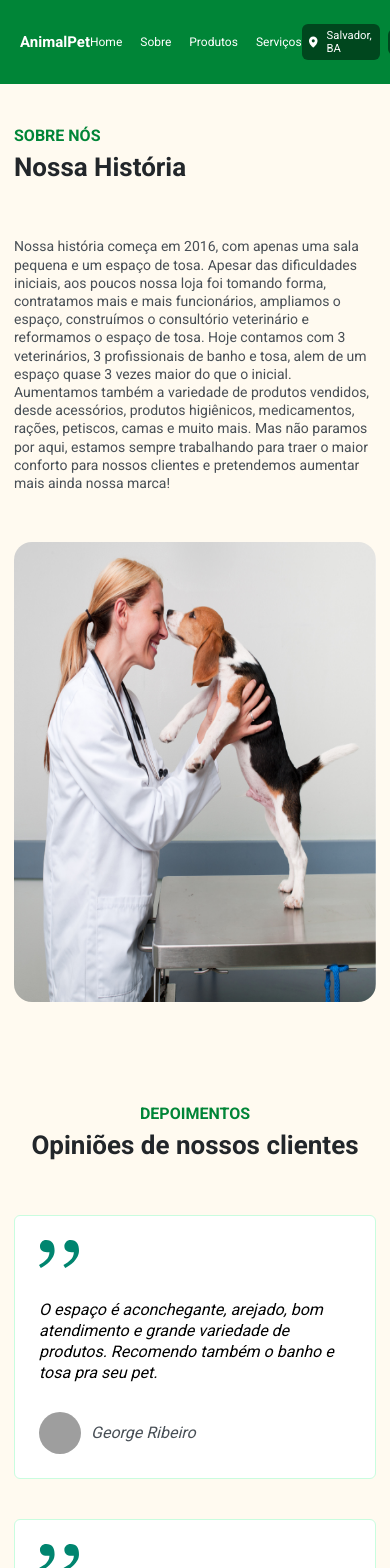
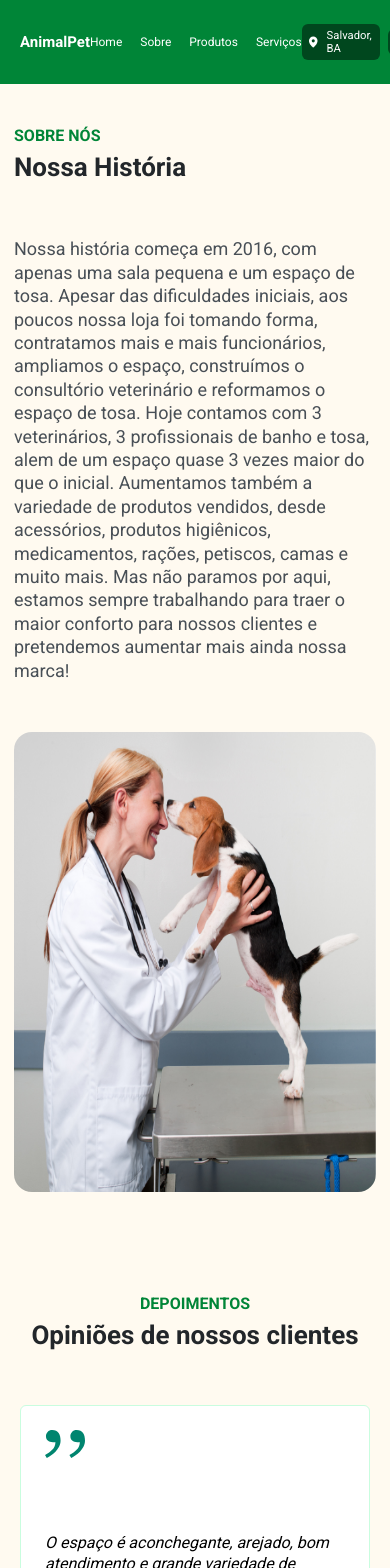
Before and after one commit to fernanda-rabacal/AnimalPetPetshop, a React (Vite) app: page /about in a window 390 px wide. Shown: the top 1568 px of the page. Built offline with nearby package versions, Linux system fonts and the light colour scheme; grey boxes are pictures that could not be loaded.

Commit message:
fix: adjusting the about page responsiviness

```diff
--- a/src/global.ts
+++ b/src/global.ts
@@ -11,7 +11,6 @@ export const GlobalStyle = createGlobalStyle`
 
   .container {
     margin-block: 4rem;
-    width: min(60rem, 100%);
     padding-inline: 1.4rem;
     box-sizing: border-box;
     margin-inline: auto;
@@ -20,7 +19,6 @@ export const GlobalStyle = createGlobalStyle`
 
   @media(min-width: 700px){
     .container {
-      width: min(120rem, 100%);
       padding-inline: 3.4rem;
     }
   }
--- a/src/pages/About/index.tsx
+++ b/src/pages/About/index.tsx
@@ -11,7 +11,7 @@ export function About(){
         <div>
           <FormerTitle color="green-primary">SOBRE NÓS</FormerTitle>
           <FormerSubtitle size="l">Nossa História</FormerSubtitle>
-          <HistoryText>
+          <HistoryText size="l">
             Nossa história começa em 2016, com apenas uma sala pequena e um espaço de tosa. Apesar das dificuldades iniciais, aos poucos nossa loja foi tomando forma, contratamos mais e mais funcionários, ampliamos o espaço, construímos o consultório veterinário e reformamos o espaço de tosa. Hoje contamos com 3 veterinários, 3 profissionais de banho e tosa, alem de um espaço quase 3 vezes maior do que o inicial. Aumentamos também a variedade de produtos vendidos, desde acessórios, produtos higiênicos, medicamentos, rações, petiscos, camas e muito mais. Mas não paramos por aqui, estamos sempre trabalhando para traer o maior conforto para nossos clientes e pretendemos aumentar mais ainda nossa marca!
           </HistoryText>
         </div>
--- a/src/pages/About/styles.ts
+++ b/src/pages/About/styles.ts
@@ -19,13 +19,15 @@ export const AboutContent = styled.div`
     height: 46rem;
   }
 
-  @media(min-width: 1024px) {
+  @media(min-width: 700px) {
     flex-direction: row;
+    margin-inline: auto;
   }
 `
 
 export const HistoryText = styled(RegularText)`
   margin-top: 2rem;
+  max-width: 50rem;
 `
 
 export const Testimonials = styled.div`
@@ -50,7 +52,10 @@ export const Card = styled.div`
   display: flex;
   flex-direction: column;
   justify-content: space-between;
+  flex: 1;
   padding: 2.4rem;
+  max-width: 35rem;
+  min-height: 35rem;
   text-align: left;
   font-size: 2rem;
   border: 1px solid ${({theme}) => theme.colors["brand-greenlight"]};
@@ -79,5 +84,4 @@ export const Card = styled.div`
     object-fit: cover;
     border-radius: 3rem;
   }
-
 `
```
